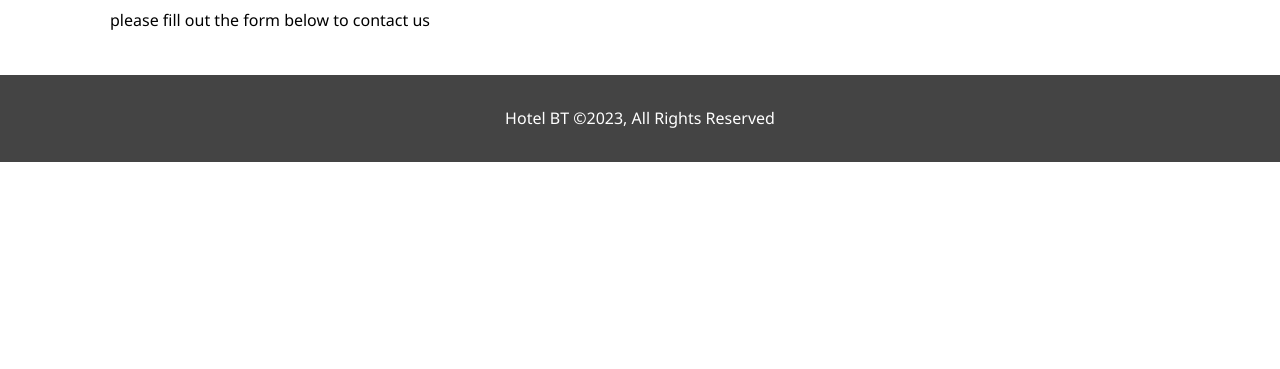
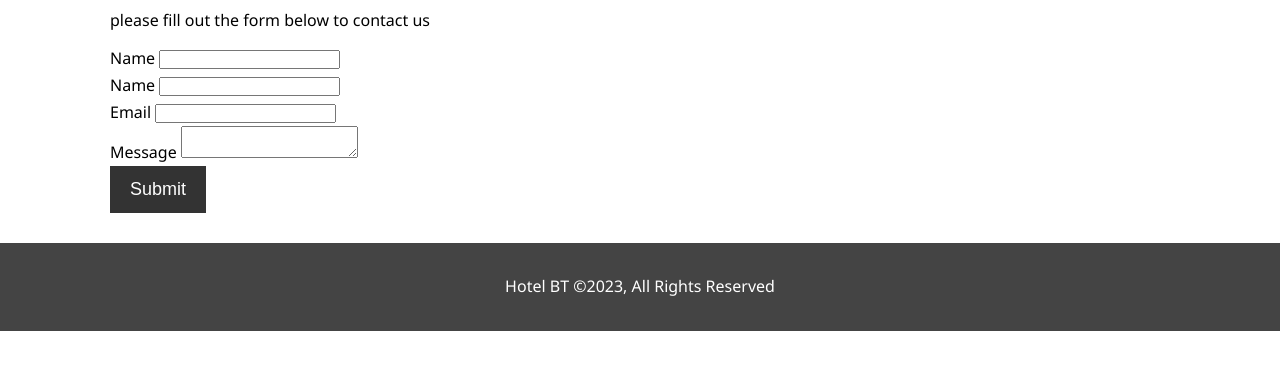
Before and after one commit to GuyShabtay/Hotel-TA, a plain HTML site: page contact.html in a window 1280 px wide. Shown: the part 147-516 px from the top of the page. Drawn offline with Linux system fonts and the light colour scheme.

Commit message:
contact form

```diff
--- a/contact.html
+++ b/contact.html
@@ -27,7 +27,25 @@
     <div class="container">
       <h1 class="l-heading"><span class="text-primary">Contact</span> Us</h1>
       <p>please fill out the form below to contact us</p>
-      <form action="process.php"></form>
+      <form action="process.php">
+        <div class="form-group">
+          <label for="name">Name</label>
+          <input type="text" name="name" id="name">
+        </div>
+        <div class="form-group">
+          <label for="name">Name</label>
+          <input type="text" name="name" id="name">
+        </div>
+        <div class="form-group">
+          <label for="email">Email</label>
+          <input type="email" name="email" id="email">
+        </div>
+        <div class="form-group">
+          <label for="message">Message</label>
+          <textarea type="message" name="message" id="message"></textarea>
+        </div>
+        <button type="submit" class="btn">Submit</button>
+      </form>
     </div>
   </section>
 
```
